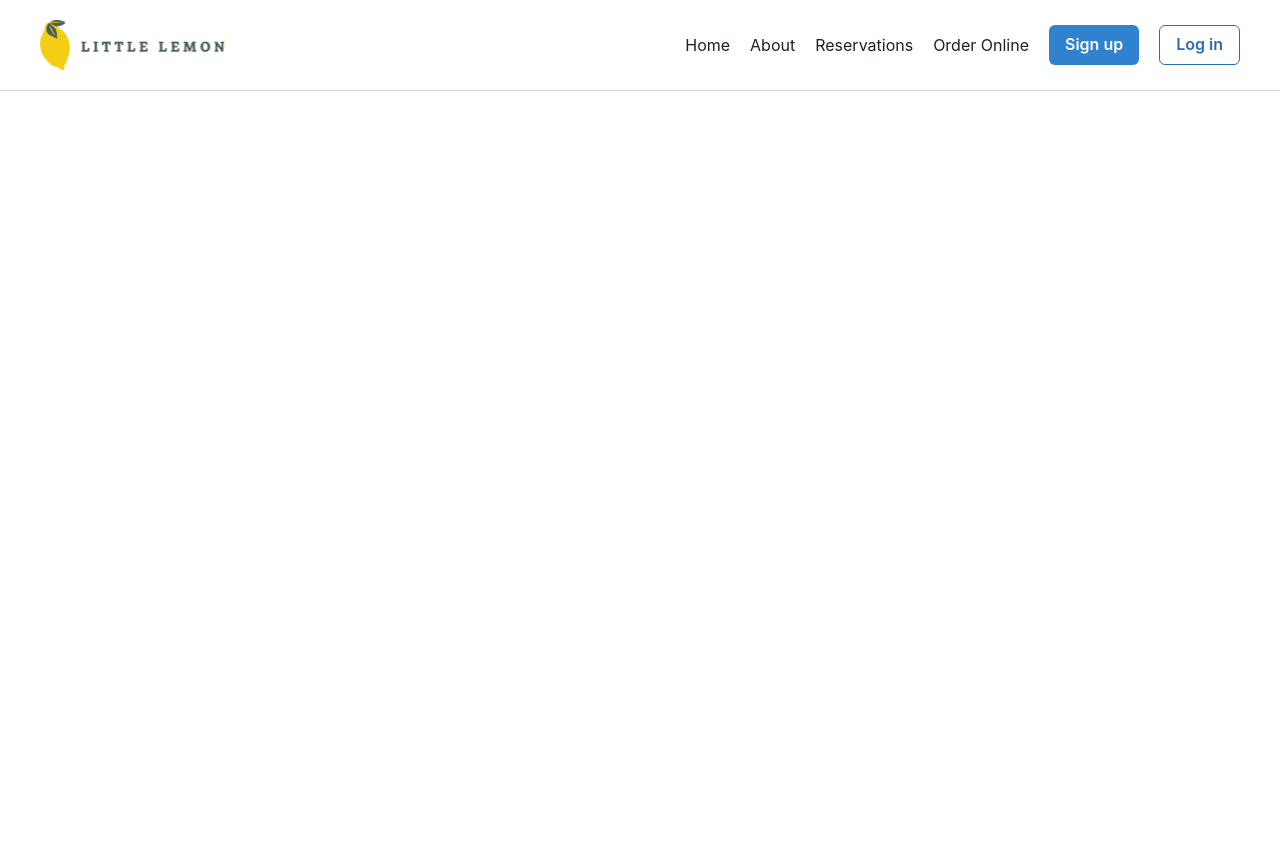
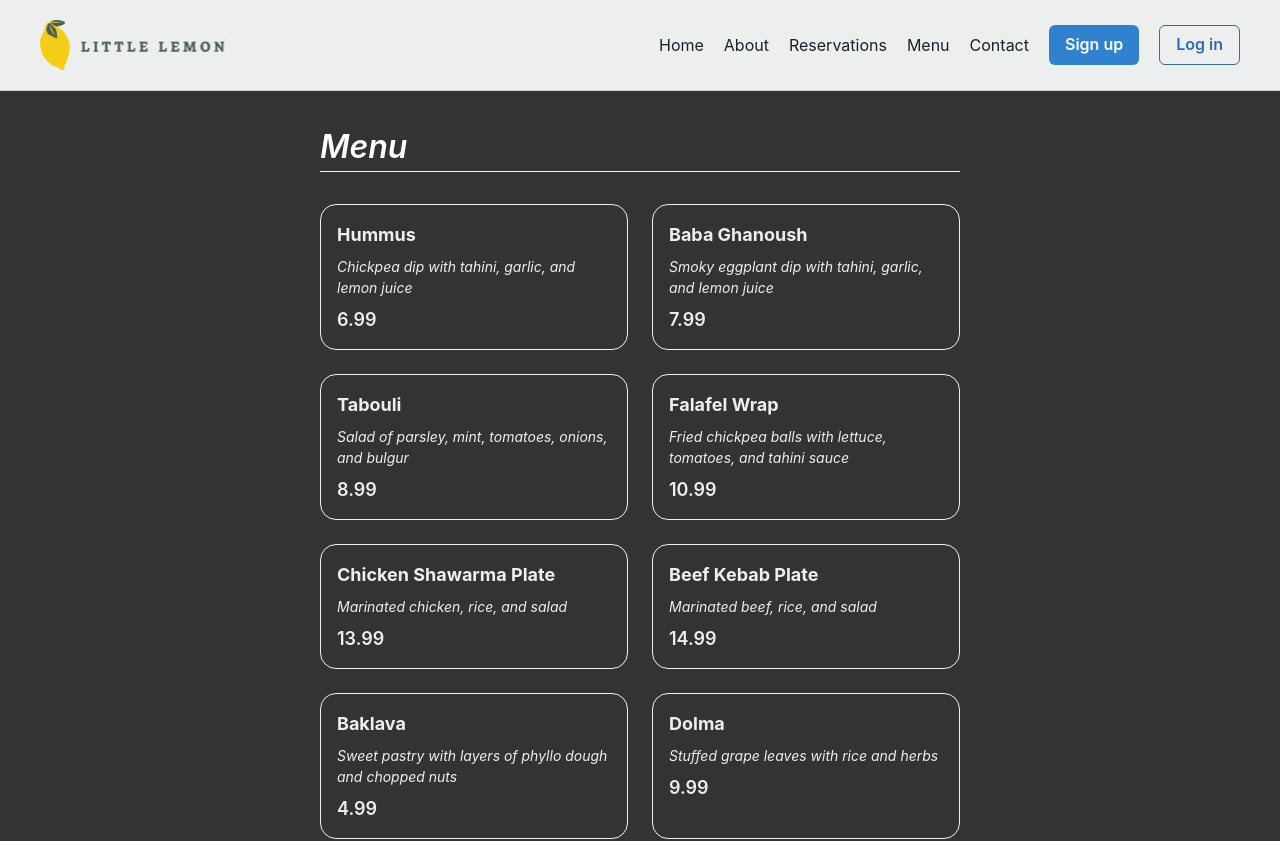
Before and after one commit to nelsonchenglin/LittleLemons_FE_meta, a React (Create React App) app: page /menu in a window 1280 px wide. Shown: the top 841 px of the page. Before the commit the page ends 800 px from the top, so only its background shows below. Built offline with nearby package versions, Linux system fonts and the light colour scheme.

Commit message:
added menu component, style corrections to forms

```diff
--- a/src/Routes.js
+++ b/src/Routes.js
@@ -3,7 +3,7 @@ import { Route, Routes } from "react-router-dom";
 import Landing from "./components/Landing";
 import About from "./components/About";
 import Reservations from "./components/Reservations";
-import Order from "./components/Order";
+import Menu from "./components/Menu";
 import Signup from "./components/Signup";
 import Login from "./components/Login";
 import ConfirmedBooking from "./components/ConfirmedBooking";
@@ -15,7 +15,7 @@ function URLPaths() {
       <Route path="/" element={<Landing />} />
       <Route path="/about" element={<About />} />
       <Route path="/reservations" element={<Reservations />} />
-      <Route path="/order-online" element={<Order />} />
+      <Route path="/menu" element={<Menu />} />
       <Route path="/signup" element={<Signup />} />
       <Route path="/login" element={<Login />} />
       <Route path="/confirmed" element={<ConfirmedBooking />} />
--- a/src/components/About.js
+++ b/src/components/About.js
@@ -16,10 +16,9 @@ const About = () => {
               About Little Lemon
             </Heading>
             <Text fontSize="xl">
-              Little Lemon is a Mediterranean restaurant that serves authentic
-              dishes made with fresh ingredients. Our menu features a variety of
-              appetizers, salads, entrees, and desserts that will take you on a
-              culinary journey through the Mediterranean.
+              Little Lemon is a charming neighborhood bistro that servers simple
+              food and classic cocktails in a lively but casual environment. The
+              restaurant features a locally sourced menu with daily specials
             </Text>
             <Text fontSize="xl" mt={4}>
               We believe that food should be both delicious and nutritious, and
@@ -27,6 +26,19 @@ const About = () => {
               talented chefs have years of experience creating flavorful meals
               that are sure to satisfy any palate.
             </Text>
+            <Box mt={4}>
+              <Link to="/contact-us">
+                <Heading
+                  as="h1"
+                  size="lg"
+                  mb={4}
+                  color="blue"
+                  textDecoration="underline"
+                >
+                  Contact us
+                </Heading>
+              </Link>
+            </Box>
           </Box>
           <Box flex={{ md: 1 }}>
             <Image
@@ -38,18 +50,6 @@ const About = () => {
             />
           </Box>
         </Box>
-        &nbsp;
-        <Link to="/contact-us">
-          <Heading
-            as="h1"
-            size="xl"
-            mb={4}
-            color="blue"
-            textDecoration="underline"
-          >
-            Contact us
-          </Heading>
-        </Link>
       </Container>
     </Box>
   );
--- a/src/components/Contact.js
+++ b/src/components/Contact.js
@@ -43,16 +43,19 @@ const Contact = () => {
           onSubmit={handleSubmit}
         >
           <FormControl id="formName" isRequired>
-            <FormLabel>Name</FormLabel>
+            <FormLabel htmlFor="formName">Name</FormLabel>
             <Input
               type="text"
               borderColor="black"
               value={formName}
+              pattern="^[A-za-z\s]+$"
               onChange={(e) => setFormName(e.target.value)}
+              title="Alphabetical characters and spaces only."
+              aria-invalid={!name}
             />
           </FormControl>
           <FormControl id="formEmail" isRequired mt={4}>
-            <FormLabel>Email address</FormLabel>
+            <FormLabel htmlFor="formEmail">Email address</FormLabel>
             <Input
               type="email"
               borderColor="black"
@@ -61,7 +64,7 @@ const Contact = () => {
             />
           </FormControl>
           <FormControl id="message" isRequired mt={4}>
-            <FormLabel>Message</FormLabel>
+            <FormLabel htmlFor="message">Message</FormLabel>
             <Textarea
               borderColor="black"
               value={message}
--- a/src/components/Header.js
+++ b/src/components/Header.js
@@ -28,6 +28,7 @@ function Header() {
         align="center"
         justify="space-between"
         borderBottom="1px solid lightgray"
+        backgroundColor="#EDEFEE"
       >
         <a href="/">
           <Image src={Logo} alt="logo" height={50} />
@@ -57,8 +58,11 @@ function Header() {
               <Link to="/reservations" onClick={onClose}>
                 Reservations
               </Link>
-              <Link to="/order-online" onClick={onClose}>
-                Order Online
+              <Link to="/menu" onClick={onClose}>
+                Menu
+              </Link>
+              <Link to="/contact-us" onClick={onClose}>
+                Contact
               </Link>
               <Link to="/signup">
                 <Button colorScheme="blue" onClick={onClose}>
@@ -83,7 +87,8 @@ function Header() {
           <Link to="/">Home</Link>
           <Link to="/about">About</Link>
           <Link to="/reservations">Reservations</Link>
-          <Link to="/order-online">Order Online</Link>
+          <Link to="/menu">Menu</Link>
+          <Link to="/contact-us">Contact</Link>
           <Link to="/signup">
             <Button colorScheme="blue">Sign up</Button>
           </Link>
--- /dev/null
+++ b/src/components/Menu.js
@@ -0,0 +1,132 @@
+import React from "react";
+import {
+  Box,
+  GridItem,
+  useBreakpointValue,
+  Grid,
+  Text,
+} from "@chakra-ui/react";
+
+function Menu() {
+  const items = [
+    {
+      id: "hummus",
+      name: "Hummus",
+      description: "Chickpea dip with tahini, garlic, and lemon juice",
+      price: 6.99,
+    },
+    {
+      id: "baba",
+      name: "Baba Ghanoush",
+      description: "Smoky eggplant dip with tahini, garlic, and lemon juice",
+      price: 7.99,
+    },
+    {
+      id: "tabouli",
+      name: "Tabouli",
+      description: "Salad of parsley, mint, tomatoes, onions, and bulgur",
+      price: 8.99,
+    },
+    {
+      id: "falafel",
+      name: "Falafel Wrap",
+      description:
+        "Fried chickpea balls with lettuce, tomatoes, and tahini sauce",
+      price: 10.99,
+    },
+    {
+      id: "shawarma",
+      name: "Chicken Shawarma Plate",
+      description: "Marinated chicken, rice, and salad",
+      price: 13.99,
+    },
+    {
+      id: "kebab",
+      name: "Beef Kebab Plate",
+      description: "Marinated beef, rice, and salad",
+      price: 14.99,
+    },
+    {
+      id: "baklava",
+      name: "Baklava",
+      description: "Sweet pastry with layers of phyllo dough and chopped nuts",
+      price: 4.99,
+    },
+    {
+      id: "dolma",
+      name: "Dolma",
+      description: "Stuffed grape leaves with rice and herbs",
+      price: 9.99,
+    },
+    {
+      id: "moussaka",
+      name: "Moussaka",
+      description:
+        "Baked casserole with eggplant, ground beef, and tomato sauce",
+      price: 12.99,
+    },
+    {
+      id: "tzatziki",
+      name: "Tzatziki",
+      description: "Yogurt dip with garlic and cucumber",
+      price: 5.99,
+    },
+  ];
+
+  const numCols = useBreakpointValue({ base: 1, md: 2 });
+
+  return (
+    <Box backgroundColor="#333333">
+      <Box
+        width={{ base: "100vw", md: "50vw" }}
+        margin="auto"
+        pt={8}
+        pl={{ base: "10px", md: "0px" }}
+        borderBottom="1px solid #EDEFEE"
+        mb={4}
+      >
+        <Text
+          color="white"
+          fontSize="2rem"
+          fontStyle="italic"
+          fontWeight="semibold"
+        >
+          Menu
+        </Text>
+      </Box>
+      <Box p={4} height="100vh" display="flex" justifyContent="center">
+        <Grid
+          templateColumns={`repeat(${numCols}, 1fr)`}
+          gap={6}
+          width={{ base: "100vw", md: "50vw" }}
+          height="100px"
+        >
+          {items.map((item) => {
+            return (
+              <GridItem
+                key={item.id}
+                borderRadius="1rem"
+                color="#EDEFEE"
+                border="1px solid #EDEFEE"
+              >
+                <Box borderRadius="md" p={4}>
+                  <Box fontWeight="bold" fontSize="lg" mb={2}>
+                    {item.name}
+                  </Box>
+                  <Box fontSize="sm" mb={2} fontStyle="italic">
+                    {item.description}
+                  </Box>
+                  <Box fontWeight="semibold" fontSize="lg">
+                    {item.price}
+                  </Box>
+                </Box>
+              </GridItem>
+            );
+          })}
+        </Grid>
+      </Box>
+    </Box>
+  );
+}
+
+export default Menu;
--- a/src/components/Order.js
+++ /dev/null
@@ -1,7 +0,0 @@
-import React from "react";
-
-function Order() {
-  return <div>Order</div>;
-}
-
-export default Order;
--- a/src/components/ReservationsForm.js
+++ b/src/components/ReservationsForm.js
@@ -12,8 +12,11 @@ import {
   Textarea,
 } from "@chakra-ui/react";
 
+const today = new Date();
+today.setDate(today.getDate() + 1);
+
 function ReservationsForm({ availableTimes = [], dispatch, submitForm }) {
-  const [date, setDate] = useState("");
+  const [date, setDate] = useState(today.toISOString().slice(0, 10));
   const [time, setTime] = useState("");
   const [numGuests, setNumGuests] = useState("1");
   const [occasion, setOccasion] = useState("");
@@ -38,7 +41,7 @@ function ReservationsForm({ availableTimes = [], dispatch, submitForm }) {
   const handleDateChange = (e) => {
     const inputDate = new Date(e.target.value);
     const today = new Date();
-    if (inputDate < today) {
+    if (inputDate <= today) {
       setDateError("Reservations can only be made for future dates.");
     } else {
       setDateError("");
@@ -65,6 +68,7 @@ function ReservationsForm({ availableTimes = [], dispatch, submitForm }) {
         <FormControl isRequired isInvalid={!name}>
           <FormLabel htmlFor="name">Name</FormLabel>
           <Input
+            borderColor="black"
             type="name"
             id="name"
             value={name}
@@ -77,6 +81,7 @@ function ReservationsForm({ availableTimes = [], dispatch, submitForm }) {
         <FormControl isRequired isInvalid={!email}>
           <FormLabel htmlFor="email">Email</FormLabel>
           <Input
+            borderColor="black"
             type="email"
             id="email"
             value={email}
@@ -88,6 +93,7 @@ function ReservationsForm({ availableTimes = [], dispatch, submitForm }) {
         <FormControl isRequired isInvalid={dateError}>
           <FormLabel htmlFor="date">Date</FormLabel>
           <Input
+            borderColor="black"
             type="date"
             id="date"
             value={date}
@@ -102,6 +108,7 @@ function ReservationsForm({ availableTimes = [], dispatch, submitForm }) {
         <FormControl isRequired marginTop="1rem" isInvalid={!time}>
           <FormLabel htmlFor="time">Time</FormLabel>
           <Select
+            borderColor="black"
             type="time"
             id="time"
             value={time}
@@ -124,6 +131,7 @@ function ReservationsForm({ availableTimes = [], dispatch, submitForm }) {
           <Select
             id="numGuests"
             value={numGuests}
+            borderColor="black"
             onChange={(event) => setNumGuests(event.target.value)}
           >
             <option value="1">1</option>
@@ -144,6 +152,7 @@ function ReservationsForm({ availableTimes = [], dispatch, submitForm }) {
         <FormControl marginTop="1rem">
           <FormLabel htmlFor="occasion">Occasion (optional)</FormLabel>
           <Textarea
+            borderColor="black"
             id="occasion"
             placeholder="Enter the occasion (e.g. birthday, anniversary)"
             value={occasion}
--- a/src/components/Specials.js
+++ b/src/components/Specials.js
@@ -64,7 +64,7 @@ function Specials() {
         >
           Specials
         </Text>
-        <Link to="/order-online">
+        <Link to="/menu">
           <Button
             size={{ base: "sm", md: "md" }}
             mt={{ base: 2, md: 0 }}
@@ -92,7 +92,11 @@ function Specials() {
             <CardHeader>
               <img
                 src={item.image}
-                style={{ objectFit: "cover", width: "100%" }}
+                style={{
+                  objectFit: "cover",
+                  width: "100%",
+                  maxHeight: "276px",
+                }}
               />
               <HStack
                 justifyContent={"space-between"}
@@ -104,7 +108,7 @@ function Specials() {
             </CardHeader>
             <CardBody fontStyle={"italic"}>{item.description}</CardBody>
             <CardFooter color="blue">
-              <Link to="/order-online">Order for delivery!</Link>
+              <Link to="/menu">View Menu</Link>
             </CardFooter>
           </Card>
         ))}
```
